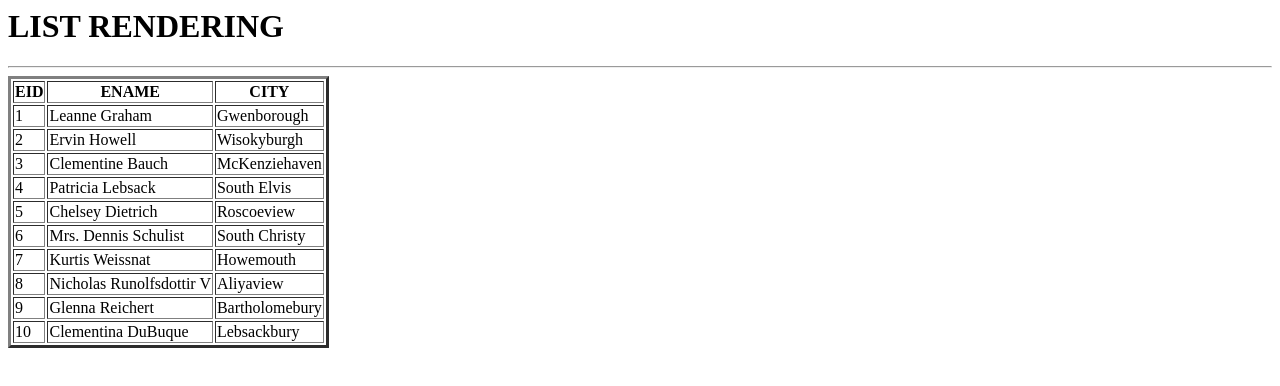
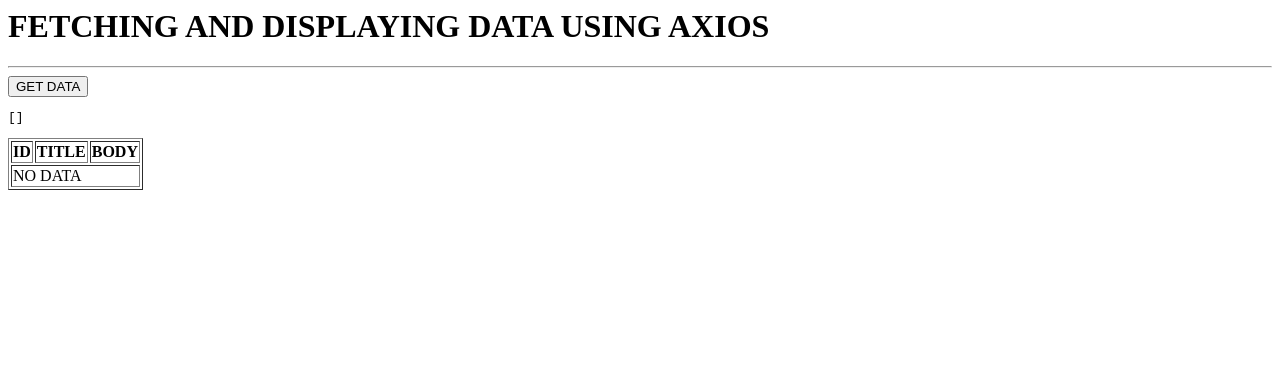
Before and after one commit to bhaskardavuluri/REACTJS, a React (Vite) app: page / in a window 1280 px wide. Shown: the top 386 px of the page. Built offline with nearby package versions, Linux system fonts and the light colour scheme.

Commit message:
fetch& display data using axios

```diff
--- a/package.json
+++ b/package.json
@@ -10,6 +10,7 @@
     "preview": "vite preview"
   },
   "dependencies": {
+    "axios": "^1.9.0",
     "react": "^19.0.0",
     "react-dom": "^19.0.0"
   },
--- a/src/App.jsx
+++ b/src/App.jsx
@@ -1,4 +1,3 @@
 import { createRoot } from "react-dom/client";
-import Employee from "./LIST RENDERING/Employee2";
-
-createRoot(document.getElementById("rajni")).render(<Employee/>)
+import Posts from "./Fetch & disp using axios/Posts";
+createRoot(document.getElementById("rajni")).render(<Posts/>)
--- /dev/null
+++ b/src/Fetch & disp using axios/Posts.jsx
@@ -0,0 +1,51 @@
+import axios from "axios"
+import { useState } from "react"
+import React from "react"
+let Posts=()=>{
+    let[Posts,setPosts]=useState([])
+    let datahandler=()=>{
+        axios.get('https://jsonplaceholder.typicode.com/posts')
+        .then((res)=>{
+            console.log(res.data);
+            setPosts(res.data)
+        }
+    )
+    .catch((err)=>{
+        console.log(err.messages);
+    }
+)
+    }
+    return <div>
+        <h1>FETCHING AND DISPLAYING DATA USING AXIOS </h1>
+        <hr/>
+        <button onClick={datahandler}>GET DATA</button>
+        <pre>{JSON.stringify(Posts)}</pre>
+        <table className="table" border={1}>
+        <thead>
+            <tr>
+                <th>ID</th>
+                <th>TITLE</th>
+                <th>BODY</th>
+            </tr>
+            </thead>
+            <tbody>
+          {Posts.length > 0 ? (
+            Posts.map((post) => (
+              <tr>
+                <td>{post.id}</td>
+                <td>{post.title}</td>
+                <td>{post.body}</td>
+              </tr>
+            ))
+           ): (
+            <tr>
+              <td colSpan="3">NO DATA</td>
+            </tr>
+          )}
+        </tbody>
+      </table>
+    </div>
+
+};
+
+export default Posts;
```
Also changed, not shown: src/Fetch & disp using axios/Users.jsx (added, +56 -0 lines), 1 other file (tests, documents, lock files or other folders).
